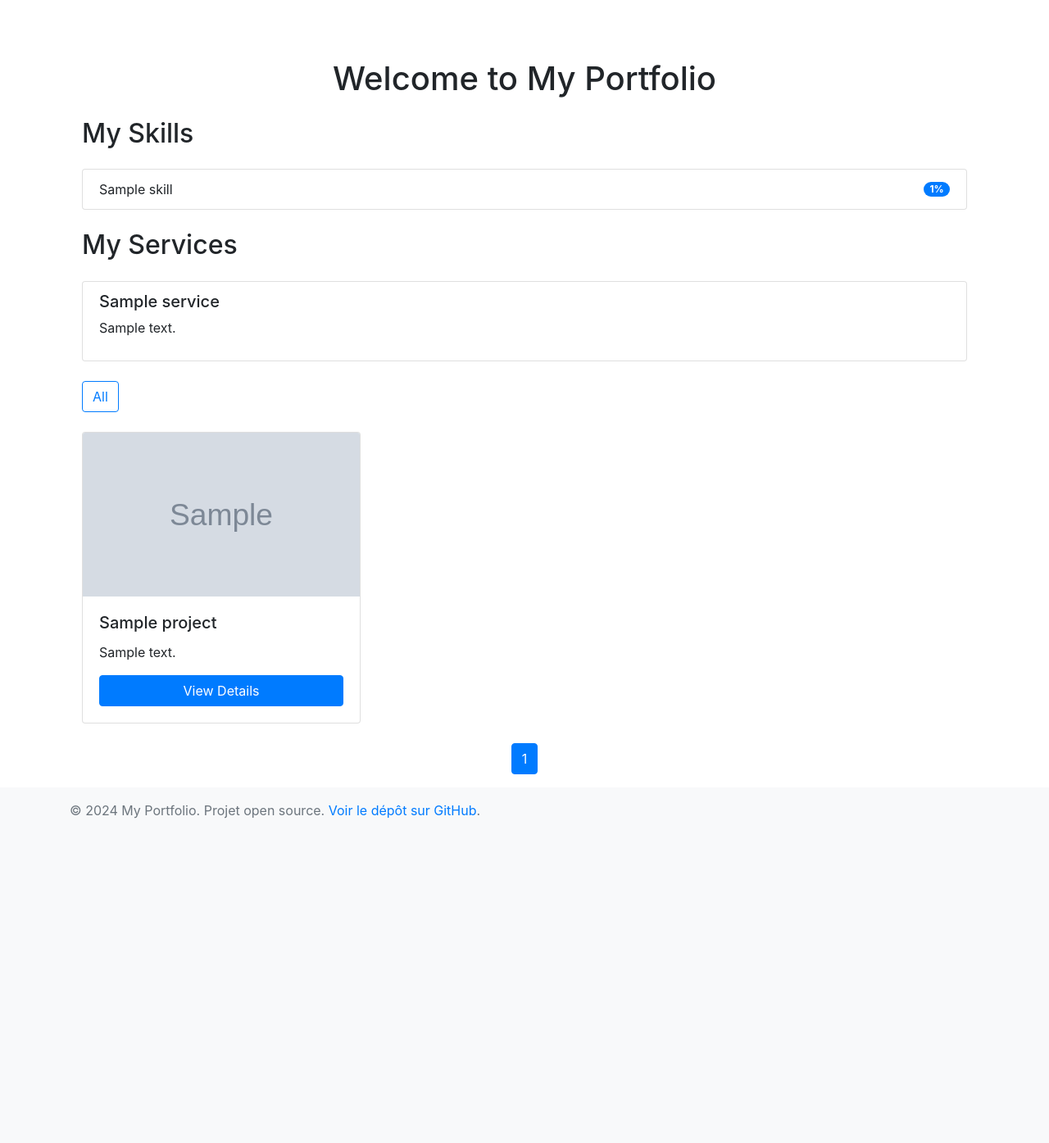
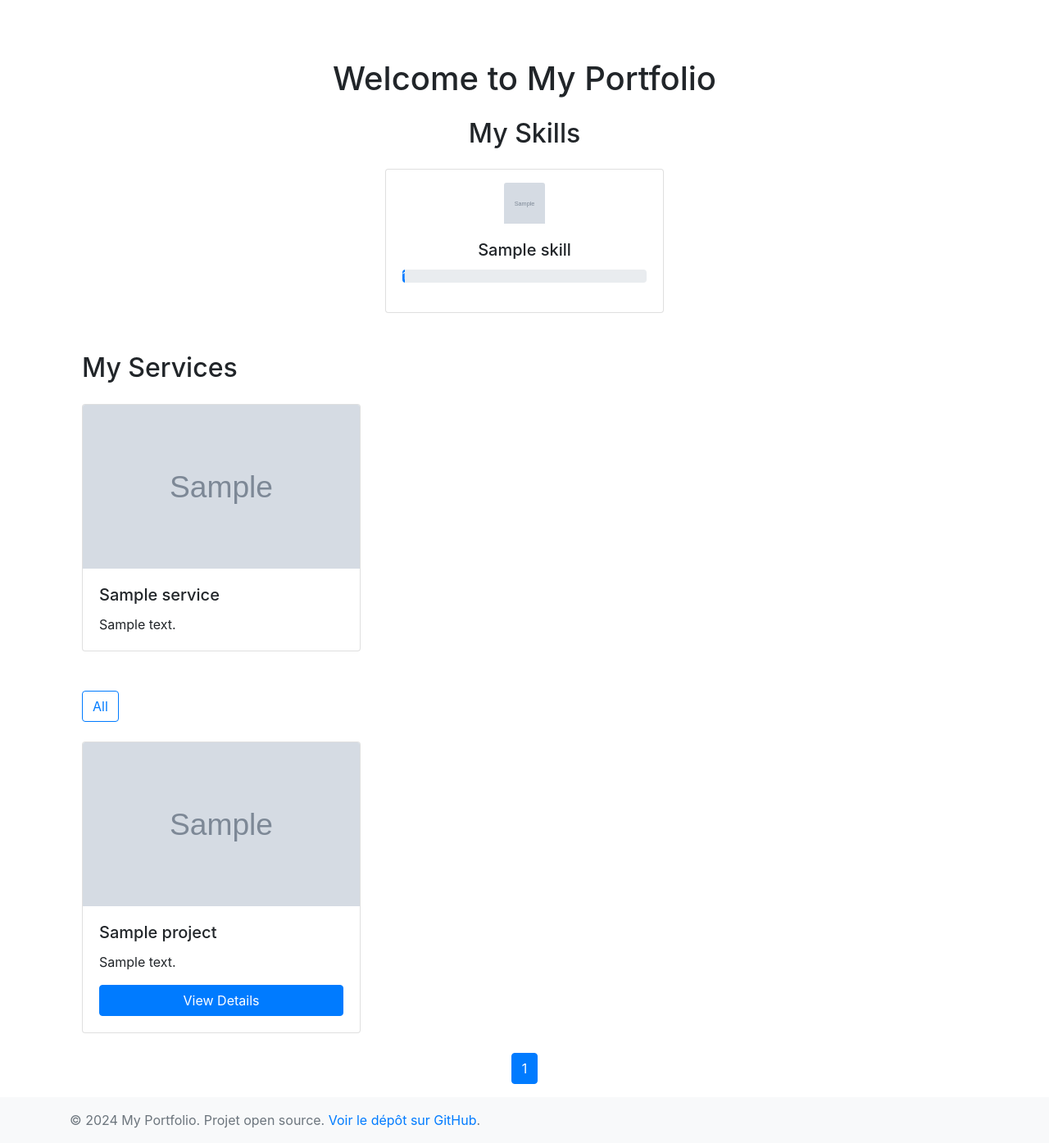
Before and after one commit to HamaBarhamou/myportfolio, a Django app: page / in a window 1280 px wide. Shown: the part 56-1451 px from the top of the page at 82% size. Before the commit the page ends 1055 px from the top, so only its background shows below. Run offline with Django 5.2, Linux system fonts and the light colour scheme; tables that the repository leaves empty hold one stand-in row (values such as "Sample post"); grey boxes marked "Sample" are stand-in pictures; some libraries are stand-ins or nearby versions.

Commit message:
Amélioration de la section des compétences avec des images plus petites et des barres de progression
- Réduction de la taille des images des compétences à 50x50 pixels
- Ajout de barres de progression pour afficher les niveaux de compétence en pourcentage
- Mise à jour du template de la page d'accueil pour intégrer ces modifications

```diff
--- a/portfolio/admin.py
+++ b/portfolio/admin.py
@@ -21,9 +21,9 @@ class ProjectAdmin(admin.ModelAdmin):
 
 @admin.register(Skill)
 class SkillAdmin(admin.ModelAdmin):
-    list_display = ("name", "proficiency")
+    list_display = ("name", "proficiency", "image")
 
 
 @admin.register(Service)
 class ServiceAdmin(admin.ModelAdmin):
-    list_display = ("name", "description")
+    list_display = ("name", "description", "image")
--- a/portfolio/models.py
+++ b/portfolio/models.py
@@ -17,6 +17,7 @@ class Project(models.Model):
 class Skill(models.Model):
     name = models.CharField(max_length=100)
     proficiency = models.IntegerField(help_text="Enter a value from 1 to 100")
+    image = models.ImageField(upload_to="skills/", blank=True, null=True)
 
     def __str__(self):
         return self.name
@@ -25,6 +26,7 @@ class Skill(models.Model):
 class Service(models.Model):
     name = models.CharField(max_length=100)
     description = models.TextField()
+    image = models.ImageField(upload_to="services/", blank=True, null=True)
 
     def __str__(self):
         return self.name
--- a/portfolio/templates/portfolio/home.html
+++ b/portfolio/templates/portfolio/home.html
@@ -9,30 +9,45 @@
     <!-- Skills Section -->
     <div class="row mb-4">
       <div class="col-md-12">
-        <h2 class="mb-4">My Skills</h2>
-        <ul class="list-group">
+        <h2 class="mb-4 text-center">My Skills</h2>
+        <div class="row justify-content-center">
           {% for skill in skills %}
-            <li class="list-group-item d-flex justify-content-between align-items-center">
-              {{ skill.name }}
-              <span class="badge badge-primary badge-pill">{{ skill.proficiency }}%</span>
-            </li>
+            <div class="col-md-4 mb-4">
+              <div class="card h-100 text-center">
+                {% if skill.image %}
+                  <img src="{{ skill.image.url }}" class="card-img-top mx-auto mt-3" alt="{{ skill.name }}" style="width: 50px; height: 50px; object-fit: cover;">
+                {% endif %}
+                <div class="card-body">
+                  <h5 class="card-title">{{ skill.name }}</h5>
+                  <div class="progress mb-3">
+                    <div class="progress-bar" role="progressbar" style="width: {{ skill.proficiency }}%;" aria-valuenow="{{ skill.proficiency }}" aria-valuemin="0" aria-valuemax="100">{{ skill.proficiency }}%</div>
+                  </div>
+                </div>
+              </div>
+            </div>
           {% endfor %}
-        </ul>
+        </div>
       </div>
     </div>
-
     <!-- Services Section -->
     <div class="row mb-4">
       <div class="col-md-12">
         <h2 class="mb-4">My Services</h2>
-        <ul class="list-group">
+        <div class="row">
           {% for service in services %}
-            <li class="list-group-item">
-              <h5>{{ service.name }}</h5>
-              <p>{{ service.description }}</p>
-            </li>
+            <div class="col-md-4 mb-4">
+              <div class="card h-100">
+                {% if service.image %}
+                  <img src="{{ service.image.url }}" class="card-img-top" alt="{{ service.name }}" style="height: 200px; object-fit: cover;">
+                {% endif %}
+                <div class="card-body">
+                  <h5 class="card-title">{{ service.name }}</h5>
+                  <p class="card-text">{{ service.description|safe|truncatewords:30 }}</p>
+                </div>
+              </div>
+            </div>
           {% endfor %}
-        </ul>
+        </div>
       </div>
     </div>
 
```
Also changed, not shown: media/services/els_.png (added), media/services/poetry_version.png (added), media/skills/forum-django.png (added), media/skills/img_hamka.jpg (added), portfolio/migrations/0004_service_image_skill_image.py (added).
